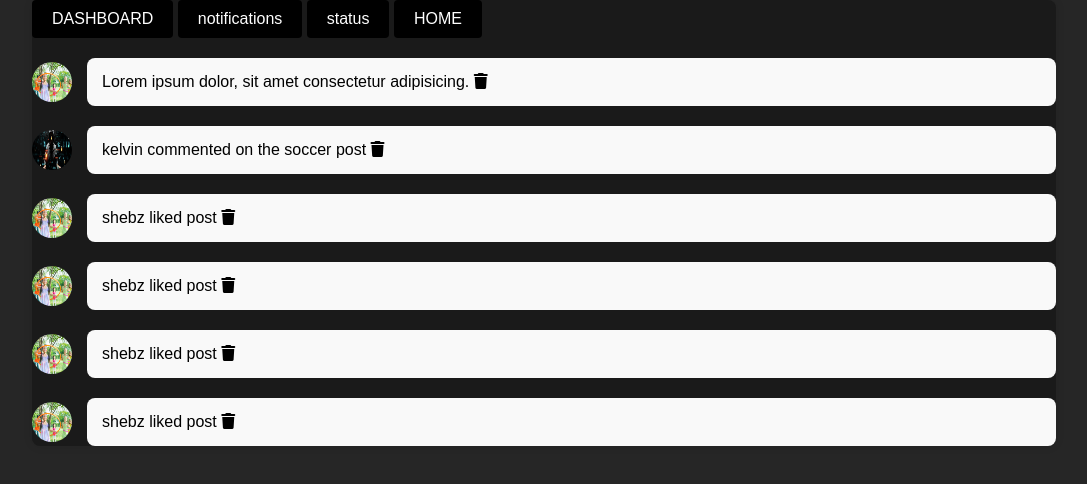
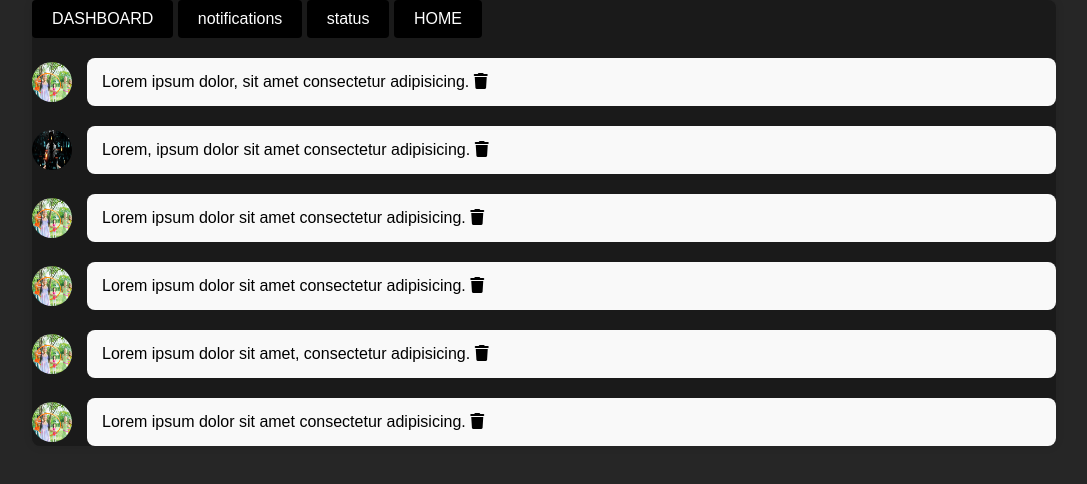
Before and after one commit to shebz2023/mybrand-shebelle-localStorage, a plain HTML site: page status.html in a window 1280 px wide. Shown: the whole page, without its empty margins (96-1183 px from the left). Drawn offline with Linux system fonts and the light colour scheme.

Commit message:
after the 1st demo

```diff
--- a/mybrand.css
+++ b/mybrand.css
@@ -49,7 +49,6 @@ nav a:hover{
  .menu-icon {
             display: none;
         }
-
         @media screen and (max-width: 768px) {
             .header {
                 padding: 0;
@@ -63,8 +62,10 @@ nav a:hover{
                 position: absolute;
                 top: 60px;
                 left: 0;
-                background-color: #9cb071;
+                background-color: #1a1a1a;
                 text-align: center;
+                height: 700px;
+
             }
             nav.active {
                 display: block;
--- a/status.html
+++ b/status.html
@@ -95,35 +95,35 @@
   <div class="message-container">
     <img src="assets/hacker.png" alt="Profile Picture" class="profile-pic">
     <div class="message">
-      <span>kelvin commented on the soccer post</span>
+      <span>Lorem, ipsum dolor sit amet consectetur adipisicing.</span>
       <i class="fa-solid fa-trash"></i>
     </div>
   </div>
   <div class="message-container">
     <img src="assets/kids-hula-hooping-outside.jpg" alt="Profile Picture" class="profile-pic">
     <div class="message">
-      <span>shebz liked post</span>
+      <span>Lorem ipsum dolor sit amet consectetur adipisicing.</span>
       <i class="fa-solid fa-trash"></i>
     </div>
   </div>
   <div class="message-container">
     <img src="assets/kids-hula-hooping-outside.jpg" alt="Profile Picture" class="profile-pic">
     <div class="message">
-      <span>shebz liked post</span>
+      <span>Lorem ipsum dolor sit amet consectetur adipisicing.</span>
       <i class="fa-solid fa-trash"></i>
     </div>
   </div>
   <div class="message-container">
     <img src="assets/kids-hula-hooping-outside.jpg" alt="Profile Picture" class="profile-pic">
     <div class="message">
-      <span>shebz liked post</span>
+      <span>Lorem ipsum dolor sit amet, consectetur adipisicing.</span>
       <i class="fa-solid fa-trash"></i>
     </div>
   </div>
   <div class="message-container">
     <img src="assets/kids-hula-hooping-outside.jpg" alt="Profile Picture" class="profile-pic">
     <div class="message">
-      <span>shebz liked post</span>
+      <span>Lorem ipsum dolor sit amet consectetur adipisicing.</span>
       <i class="fa-solid fa-trash"></i>
     </div>
   </div>
```
Also changed, not shown: dashboard.html (+2 -2 lines), index.html (+3 -1 lines).
